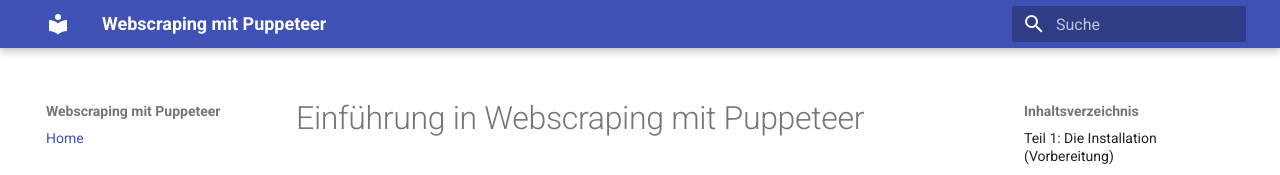
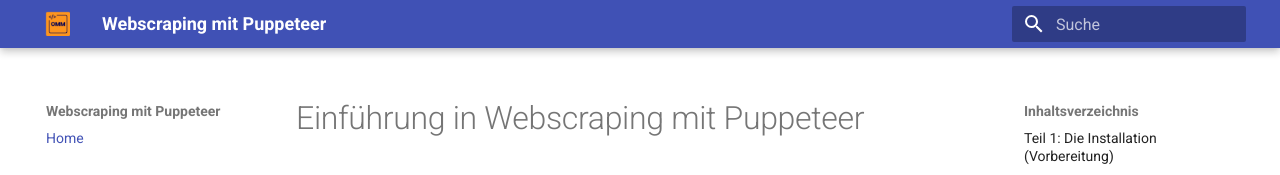
Before and after one commit to swi-hdm/webscraping-intro, an MkDocs documentation site: the page built from docs/index.md, in a window 1280 px wide. Shown: the top 175 px of the page. Built offline with MkDocs 1.6.1 and Material for MkDocs 9.7.7, drawn with Linux system fonts in a browser that asks for light colours.

Commit message:
Add logo to mkdocs theme configuration

```diff
--- a/mkdocs.yml
+++ b/mkdocs.yml
@@ -4,6 +4,7 @@
 # Theme Configuration
 theme:
   name: material
+  logo: assets/images/omm-logo_orange.png
   language: de  # Sets UI (Search, navigation) to German
   features:
     - content.code.copy    # Copy button
```
